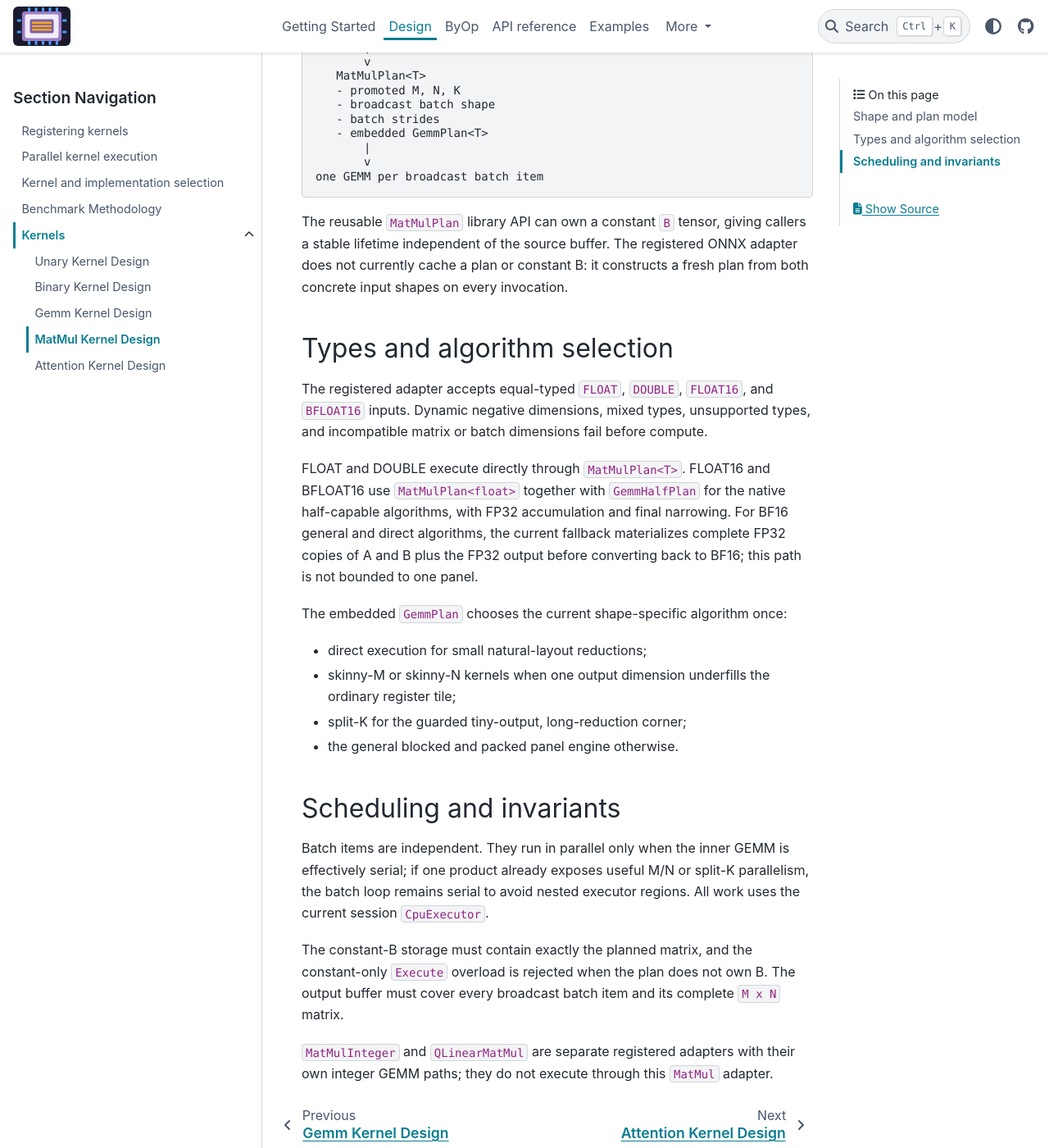
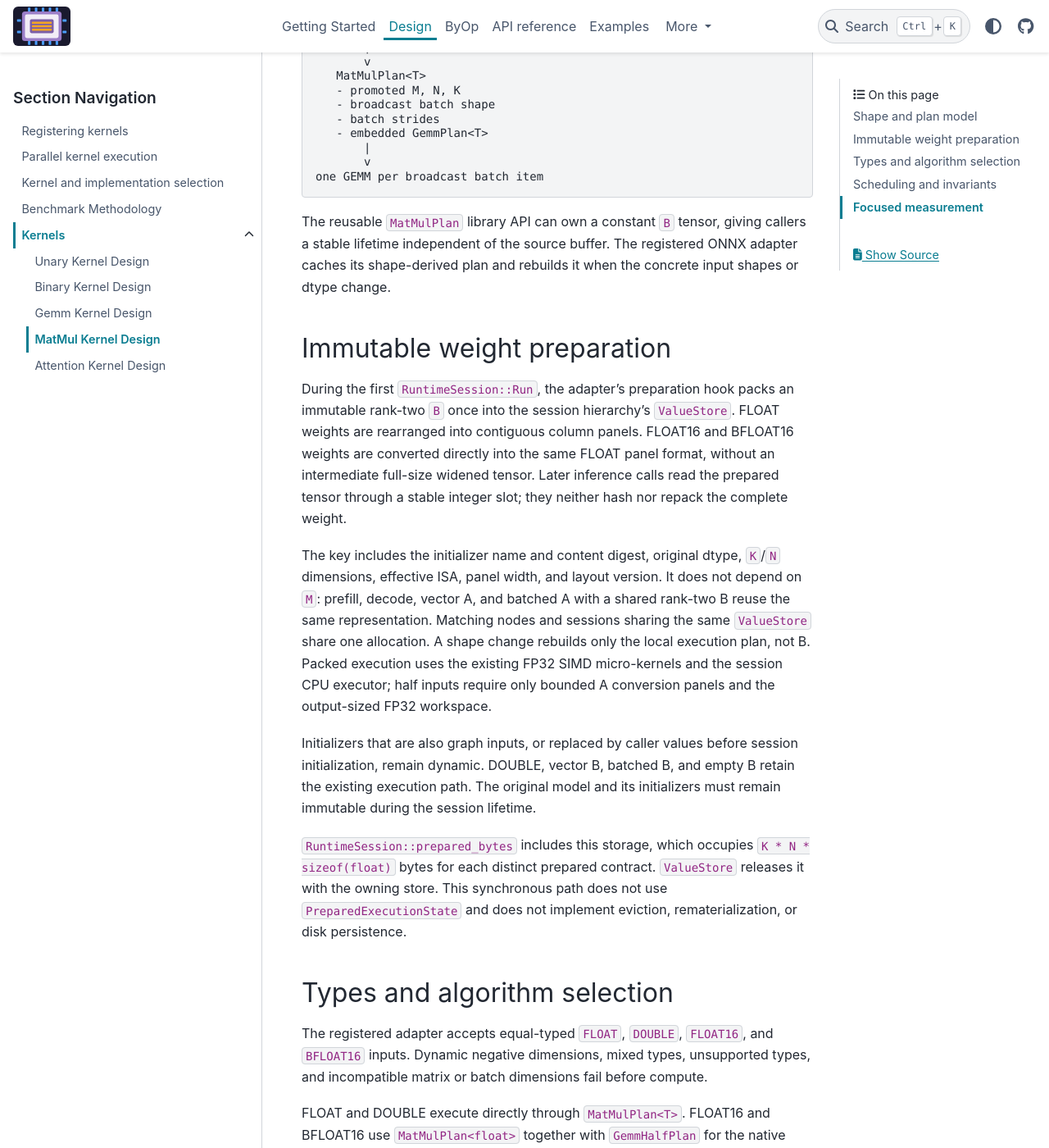
Before and after one commit to xadupre/onnx-light-cpu, a Sphinx documentation site: the page built from docs/design/kernels/matmul_kernel_design.rst, in a window 1280 px wide and 1400 px high, scrolled down 576 px. Shown: the whole window at 82% size. Built offline with Sphinx 7.4.7 and the PyData theme 0.15.4, drawn with Linux system fonts in a browser that asks for light colours; pages that are not in the unit, such as notebooks, are missing from menus; some of the changed text lies outside the part shown.

Commit message:
Prepack immutable MatMul weights in the shared ValueStore
Prepare FP32/FP16/BF16 rank-two weights once and share ISA-compatible packed panels across nodes, sessions, and changing activation shapes. Preserve dynamic fallbacks and defer eviction to a separate runtime change.

Co-authored-by: Copilot <223556219+Copilot@users.noreply.github.com>

```diff
--- a/CMakeLists.txt
+++ b/CMakeLists.txt
@@ -1373,12 +1373,14 @@ if(ONNX_LIGHT_CPU_BUILD_BENCHMARKS)
       "${CMAKE_CURRENT_SOURCE_DIR}/tools/*_throughput.cc")
   foreach(_source IN LISTS _throughput_sources)
     get_filename_component(_target "${_source}" NAME_WE)
-    if(_target STREQUAL "batch_normalization_throughput" AND NOT ONNX_LIGHT_CPU_WITH_ONNX_LIGHT)
+    if((_target STREQUAL "batch_normalization_throughput" OR
+        _target STREQUAL "matmul_prepack_throughput") AND NOT ONNX_LIGHT_CPU_WITH_ONNX_LIGHT)
       continue()
     endif()
     add_executable(${_target} "${_source}")
     target_link_libraries(${_target} PRIVATE lib_onnx_light_cpu)
-    if(_target STREQUAL "batch_normalization_throughput")
+    if(_target STREQUAL "batch_normalization_throughput" OR
+       _target STREQUAL "matmul_prepack_throughput")
       target_link_libraries(${_target} PRIVATE lib_onnx_light_cpu_kernels)
     endif()
     if(_target STREQUAL "integer_gemm_throughput")
--- a/docs/design/kernels/matmul_kernel_design.rst
+++ b/docs/design/kernels/matmul_kernel_design.rst
@@ -32,8 +32,39 @@ Shape and plan model
 
 The reusable ``MatMulPlan`` library API can own a constant ``B`` tensor, giving
 callers a stable lifetime independent of the source buffer. The registered
-ONNX adapter does not currently cache a plan or constant B: it constructs a
-fresh plan from both concrete input shapes on every invocation.
+ONNX adapter caches its shape-derived plan and rebuilds it when the concrete
+input shapes or dtype change.
+
+Immutable weight preparation
+----------------------------
+
+During the first ``RuntimeSession::Run``, the adapter's preparation hook packs
+an immutable rank-two ``B`` once into the session hierarchy's ``ValueStore``.
+FLOAT weights are rearranged into contiguous column panels. FLOAT16 and
+BFLOAT16 weights are converted directly into the same FLOAT panel format,
+without an intermediate full-size widened tensor. Later inference calls read
+the prepared tensor through a stable integer slot; they neither hash nor
+repack the complete weight.
+
+The key includes the initializer name and content digest, original dtype,
+``K``/``N`` dimensions, effective ISA, panel width, and layout version. It does
+not depend on ``M``: prefill, decode, vector A, and batched A with a shared
+rank-two B reuse the same representation. Matching nodes and sessions sharing
+the same ``ValueStore`` share one allocation. A shape change rebuilds only the
+local execution plan, not B. Packed execution uses the existing FP32 SIMD
+micro-kernels and the session CPU executor; half inputs require only bounded
+A conversion panels and the output-sized FP32 workspace.
+
+Initializers that are also graph inputs, or replaced by caller values before
+session initialization, remain dynamic. DOUBLE, vector B, batched B, and empty
+B retain the existing execution path. The original model and its initializers
+must remain immutable during the session lifetime.
+
+``RuntimeSession::prepared_bytes`` includes this storage, which occupies
+``K * N * sizeof(float)`` bytes for each distinct prepared contract.
+``ValueStore`` releases it with the owning store. This synchronous path does
+not use ``PreparedExecutionState`` and does not implement eviction,
+rematerialization, or disk persistence.
 
 Types and algorithm selection
 -----------------------------
@@ -45,9 +76,9 @@ types, and incompatible matrix or batch dimensions fail before compute.
 FLOAT and DOUBLE execute directly through ``MatMulPlan<T>``. FLOAT16 and
 BFLOAT16 use ``MatMulPlan<float>`` together with ``GemmHalfPlan`` for the
 native half-capable algorithms, with FP32 accumulation and final narrowing.
-For BF16 general and direct algorithms, the current fallback materializes
-complete FP32 copies of A and B plus the FP32 output before converting back to
-BF16; this path is not bounded to one panel.
+The dynamic half paths convert bounded panels as needed, rather than widening
+the complete B tensor. Prepared immutable weights instead use the persistent
+FLOAT panels described above.
 
 The embedded ``GemmPlan`` chooses the current shape-specific algorithm once:
 
@@ -73,3 +104,19 @@ The output buffer must cover every broadcast batch item and its complete
 ``MatMulInteger`` and ``QLinearMatMul`` are separate registered adapters with
 their own integer GEMM paths; they do not execute through this ``MatMul``
 adapter.
+
+Focused measurement
+-------------------
+
+Build with ``ONNX_LIGHT_CPU_WITH_ONNX_LIGHT=ON`` and
+``ONNX_LIGHT_CPU_BUILD_BENCHMARKS=ON``, then run
+``matmul_prepack_throughput 4``. This kernel-level driver compares dynamic and
+prepared weights for FP32, FP16, and BF16, using the Qwen projection shapes
+``512x32000``, ``512x1376``, ``1376x512``, ``512x1024``, and ``512x512``, each
+with ``M=1`` and ``M=128``. It reports explicit preparation-hook latency
+separately from steady-state median/p90 latency and prepared bytes. It does
+not measure model loading or full-model inference. Timings are diagnostic,
+not correctness gates. FLOAT preparation adds a full-size weight allocation;
+FLOAT16 and BFLOAT16 preparation uses twice the original weight bytes.
+Removing repeated conversion does not guarantee a speedup for memory-bound
+decode: the wider persistent representation can increase memory traffic.
```
Also changed, not shown: 9 other files.
